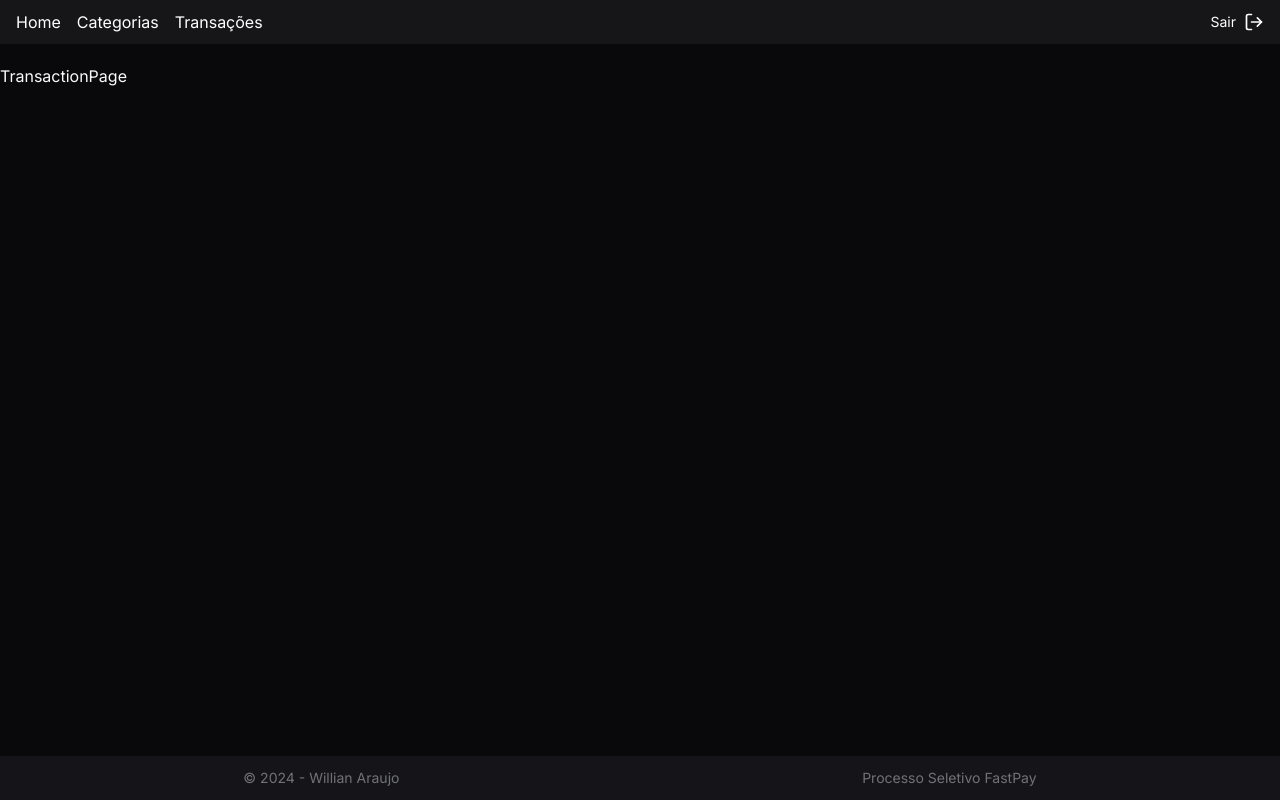
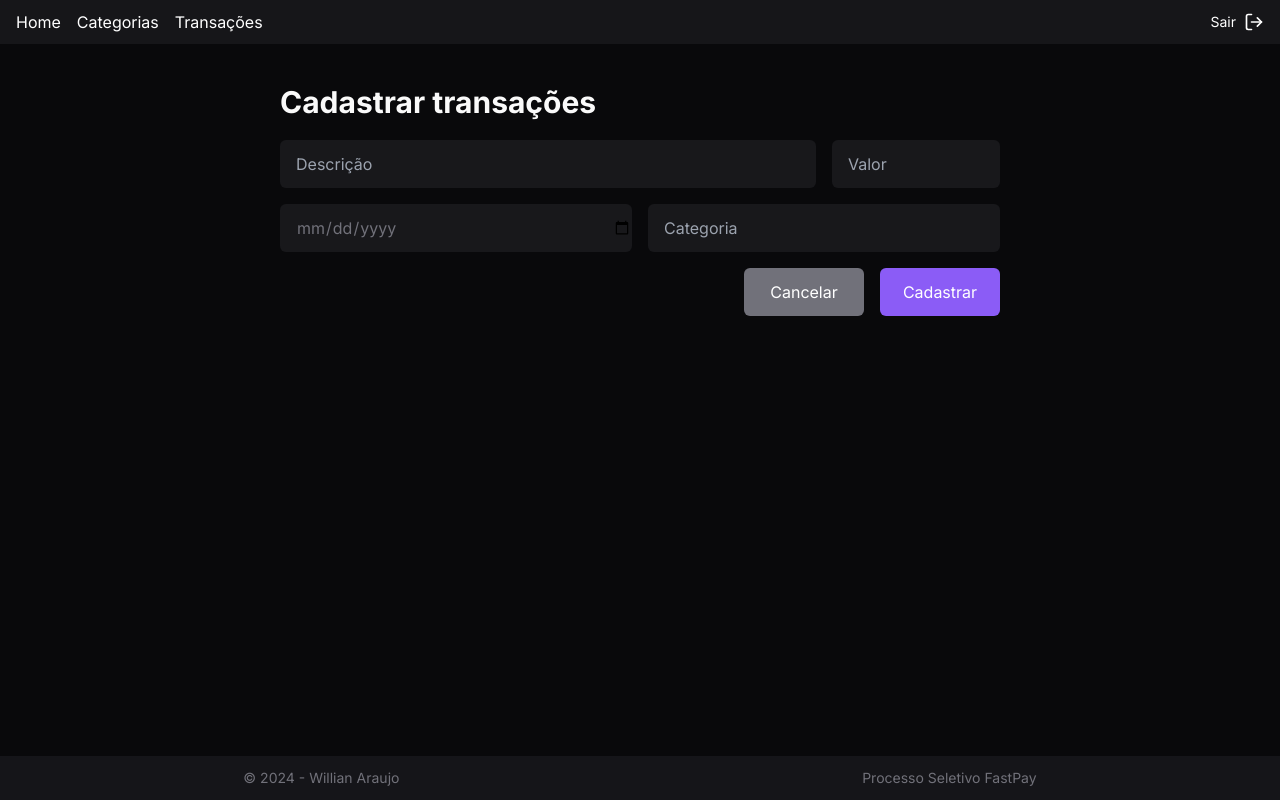
Before and after one commit to will4raujo/app-transacoes, a Next.js app in the folder frontend-teste-fastpay/: page /transactions/1 in a window 1280 px wide. Built offline with nearby package versions, Linux system fonts and the light colour scheme.

Commit message:
feat: structure html transactions form
* added new form
* fix class for inputText

```diff
--- a/frontend-teste-fastpay/src/app/(app)/transactions/[id]/page.tsx
+++ b/frontend-teste-fastpay/src/app/(app)/transactions/[id]/page.tsx
@@ -1,5 +1,29 @@
-export default function TransactionPage() {
+import InputText from "@/components/inputText";
+import SubmitButton from "@/components/submitButton";
+
+export default function Categories() {
+
   return (
-    <h1>TransactionPage</h1>
+    <main className='w-full px-4 md:px-10 py-5 flex flex-col gap-5 mb-[80px] md:mx-auto max-w-[800px]'>
+      <h1 className='text-3xl font-bold'>Cadastrar transações</h1>
+      <div>
+        <form className="grid grid-cols-1 md:grid-cols-4 gap-4">
+          <div className="md:col-span-3">
+            <InputText placeholder="Descrição" type="text" />
+          </div>
+          <InputText placeholder="Valor" type="number" />
+          <div className='md:col-span-2'>
+          <InputText placeholder="Data" type="date" />
+          </div>
+          <div className='md:col-span-2'>
+            <InputText placeholder="Categoria" type="text" />
+          </div>
+        </form>
+        <div className="flex gap-4 justify-end mt-4">
+          <button type="button" className='bg-zinc-500 min-w-[120px] h-[48px] p-2 text-white  rounded-md hover:bg-zinc-600 transition-colors duration-200'>Cancelar</button>
+          <SubmitButton text="Cadastrar" />
+        </div>
+      </div>
+    </main>
   )
 }
--- a/frontend-teste-fastpay/src/components/inputText.tsx
+++ b/frontend-teste-fastpay/src/components/inputText.tsx
@@ -8,7 +8,7 @@ export default function InputText({ placeholder, type , ...rest }: InputTextProp
   return <input
     type={type}
     placeholder={placeholder}
-    className="text-zinc-500 bg-zinc-900 h-[48px] pl-4 rounded-md"
+    className="text-zinc-500 bg-zinc-900 h-[48px] pl-4 rounded-md w-full"
     {...rest}
   />
 }
```
